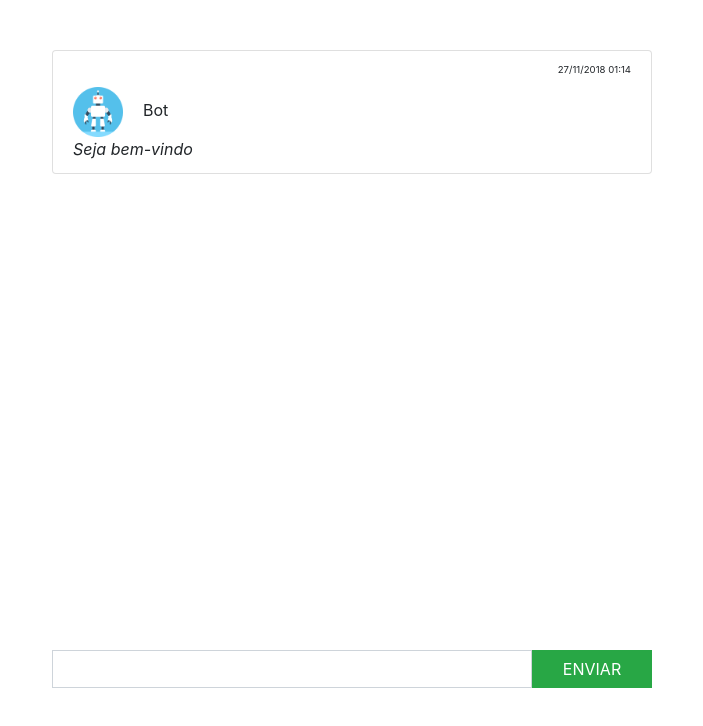
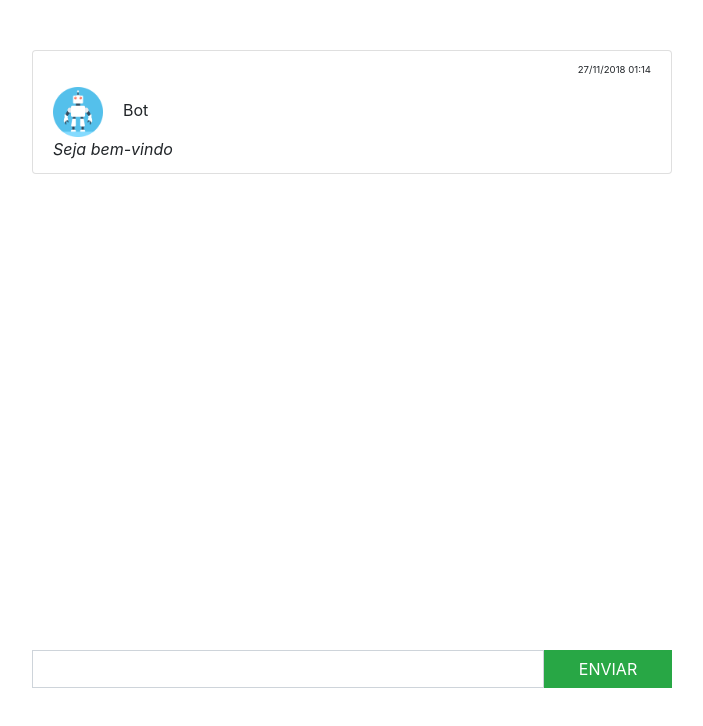
Before and after one commit to leoassuncao/chatbot, an Angular app: page / in a window 1280 px wide. Shown: the top 726 px of the page, without its empty margins (288-991 px from the left). Built offline with nearby package versions, Linux system fonts and the light colour scheme.

Commit message:
responsive layout

```diff
--- a/src/app/app.component.css
+++ b/src/app/app.component.css
@@ -1,5 +1,13 @@
 .chatform{
-  width: 600px;
+  width: 90%;
   margin: 0 auto;
   margin-top: 50px;
 }
+
+
+@media screen and (min-width: 900px) {
+ .chatform{
+  width: 50%;
+
+	}
+}
```
